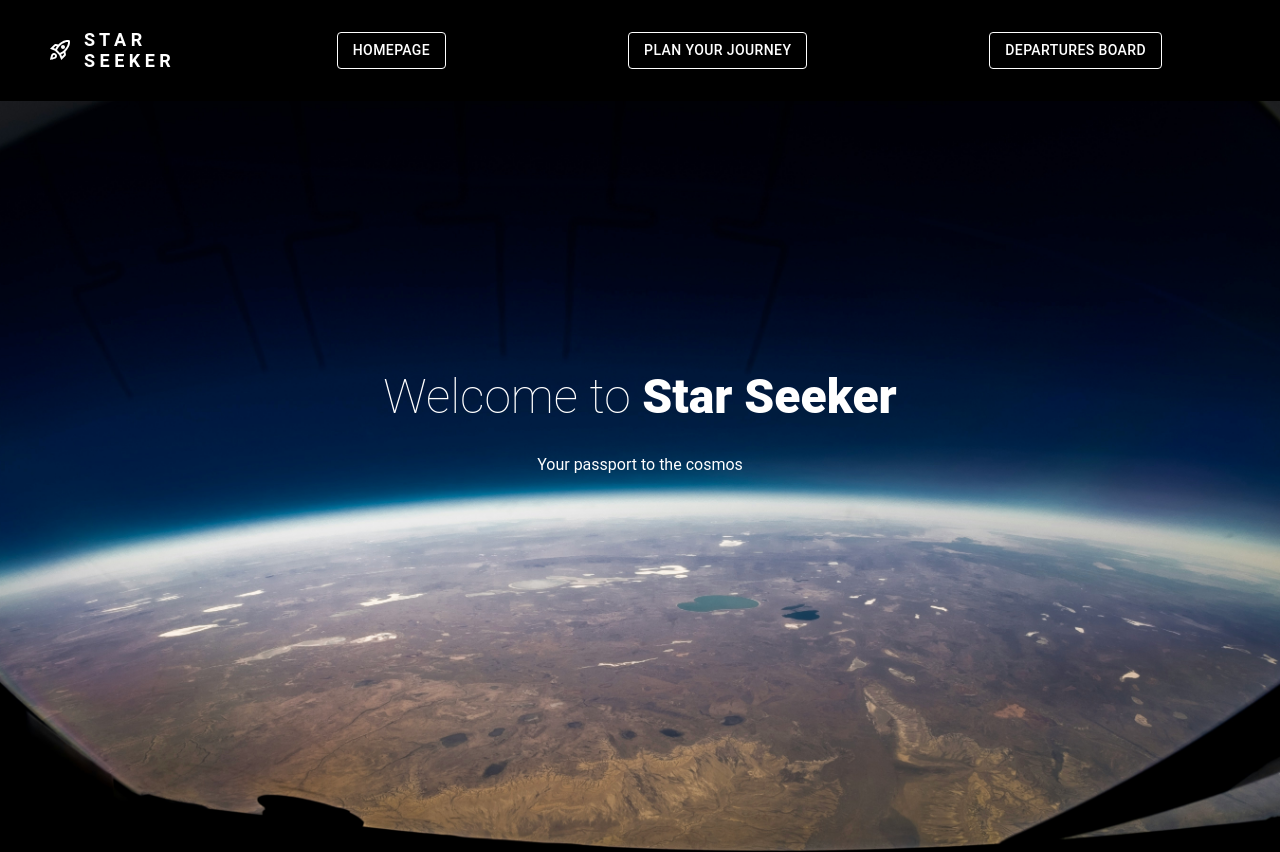
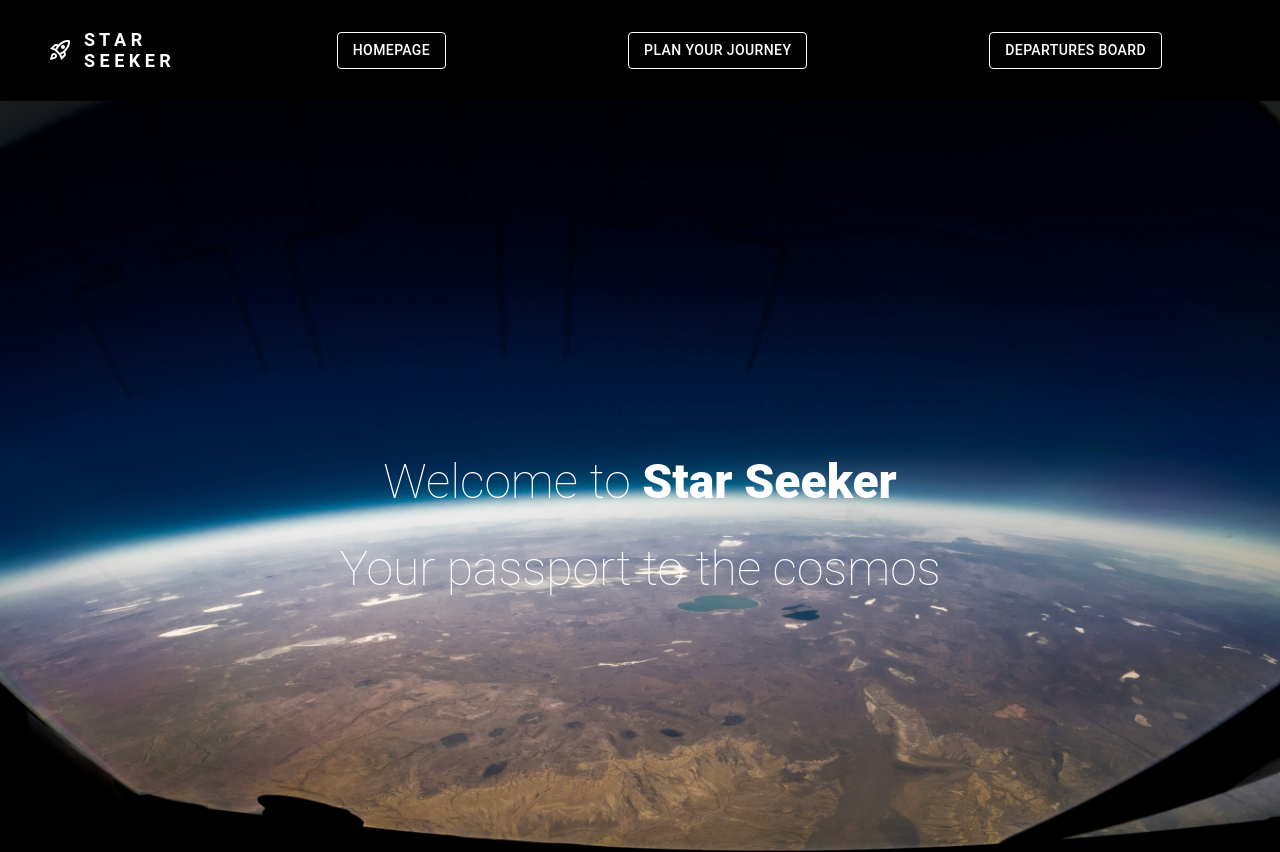
Before and after one commit to Kevasc/star-seeker, a React (Create React App) app: page / in a window 1280 px wide. Shown: the top 852 px of the page. Built offline with nearby package versions, Linux system fonts and the light colour scheme; no server answers.

Commit message:
changed where the text is sitting

```diff
--- a/src/components/welcome-pane/WelcomePane.css
+++ b/src/components/welcome-pane/WelcomePane.css
@@ -14,13 +14,13 @@
   display: flex;
   justify-content: center;
   flex-direction: column;
-  margin-bottom: 10rem;
-}
-
-.section-title {
+  margin-top: 3rem;
   color: white;
   font-size: 3rem;
   font-weight: 100;
+  display: flex;
+  justify-content: center;
+  flex-direction: column;
 }
 
 .section-subheading {
--- a/src/routes/DeparturesBoard.css
+++ b/src/routes/DeparturesBoard.css
@@ -10,7 +10,7 @@
   display: flex;
   justify-content: center;
   flex-direction: column;
-  margin-bottom: 10rem;
+  margin-top: 3rem;
 }
 
 #table-container {
```
